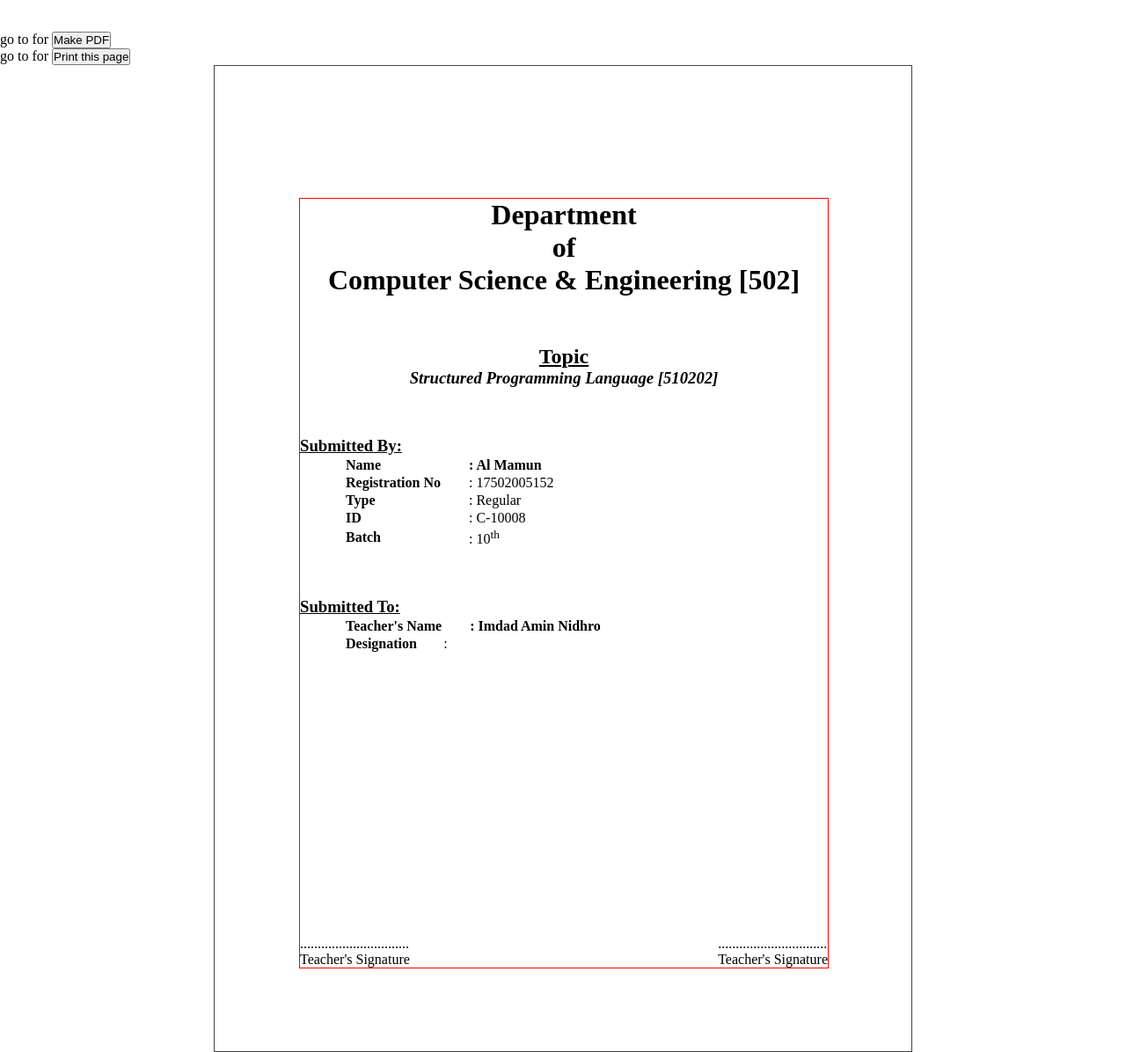
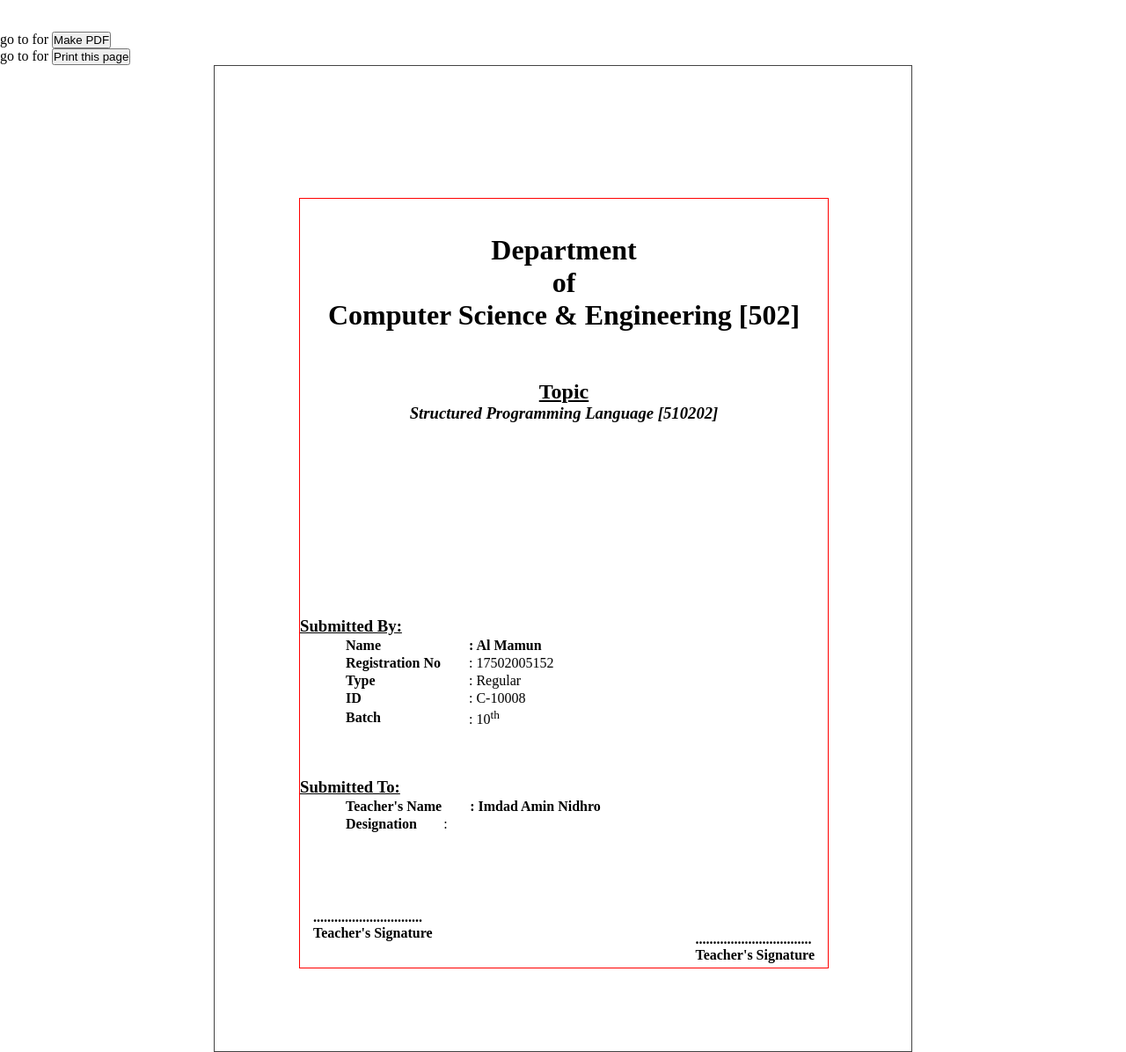
Before and after one commit to asifulmamun/create-pdf, a PHP site: page / in a window 1280 px wide. Shown: the whole page at 88% size. Run offline with PHP 8.4, Linux system fonts and the light colour scheme.

Commit message:
Update Without Background Img just design and text setup

```diff
--- a/index.html
+++ b/index.html
@@ -1,8 +1,9 @@
 <!DOCTYPE HTML>
 <html>
   <head>
-    <title>html2pdf Test - Template</title>
+    <title>Northern College Bangladesh</title>
     <meta name="viewport" content="width=device-width, initial-scale=1.0" />
+
     <!-- stylsheet -->
     <link rel="stylesheet" type="text/css" href="style.css">
   </head>
@@ -11,18 +12,18 @@
 
     <!-- Button to generate PDF. -->
     <span>go to for </span><button onclick="test()">Make PDF</button><br>
+    <!-- button for print -->
     <span>go to for </span><button onclick="myFunction()">Print this page</button>
-
 
     <!-- Main A4 Size Area - Div to capture. -->
     <div id="root">
+
       <!--
       <div class="area_cbc">
         <img class="cbg" src="cbg.png">
       </div> -->
 
       <div class="content">
-
 
         <!-- information content -->
         <h1 class="dept_cse">Department <br> of <br> Computer Science & Engineering [502]</h1>
@@ -58,8 +59,6 @@
           </div>
         </div>
 
-
-
         <!-- signature content -->
         <div class="sigArea">
           <div class="saleft">
@@ -67,21 +66,13 @@
             <p>Teacher's Signature</p>
           </div>
           <div class="saright">
-          <p>...............................</p>
+            <p>.................................</p>
             <p>Teacher's Signature</p>
           </div>
         </div><!-- end .sigArea -->
 
       </div><!-- end .content -->
-
-
-
-
     </div><!-- End A4 size Area #root -->
-
-
-
-
 
 
     <!-- Include html2pdf bundle. -->
@@ -101,11 +92,12 @@
       }
     </script>
 
-
+    <!-- print button -->
     <script>
       function myFunction() {
           window.print();
       }
     </script>
+
   </body>
 </html>
--- a/style.css
+++ b/style.css
@@ -52,6 +52,7 @@ body{
 /*information content*/
 .dept_cse{
 	text-align: center;
+	padding-top: 40px;
 }
 .topic{
 	padding-top: 55px;
@@ -61,7 +62,7 @@ body{
 }
 /*submitted by*/
 .submittedBy{
-	padding-top: 55px;
+	padding-top: 220px;
 }
 .submittedByUnder{
 	padding-left: 50px;
@@ -81,19 +82,16 @@ body{
 }
 
 /*signature area*/
-/*.sigArea{
-	width: 100%;
-	position: relative;
-	overflow: hidden;
-}*/
 .saleft{
 	position: absolute;
-	bottom: 0px;
-	left: 0px;
+	bottom: 30px;
+	left: 15px;
 }
 .saright{
 	position: absolute;
-	bottom: 0px;
-	right: 0px;
-
+    bottom: 5px;
+    right: 15px;
 }
+.saleft,.saright{
+	font-weight: bold;
+}
```
Lines whose indentation alone changed are shown as unchanged.
